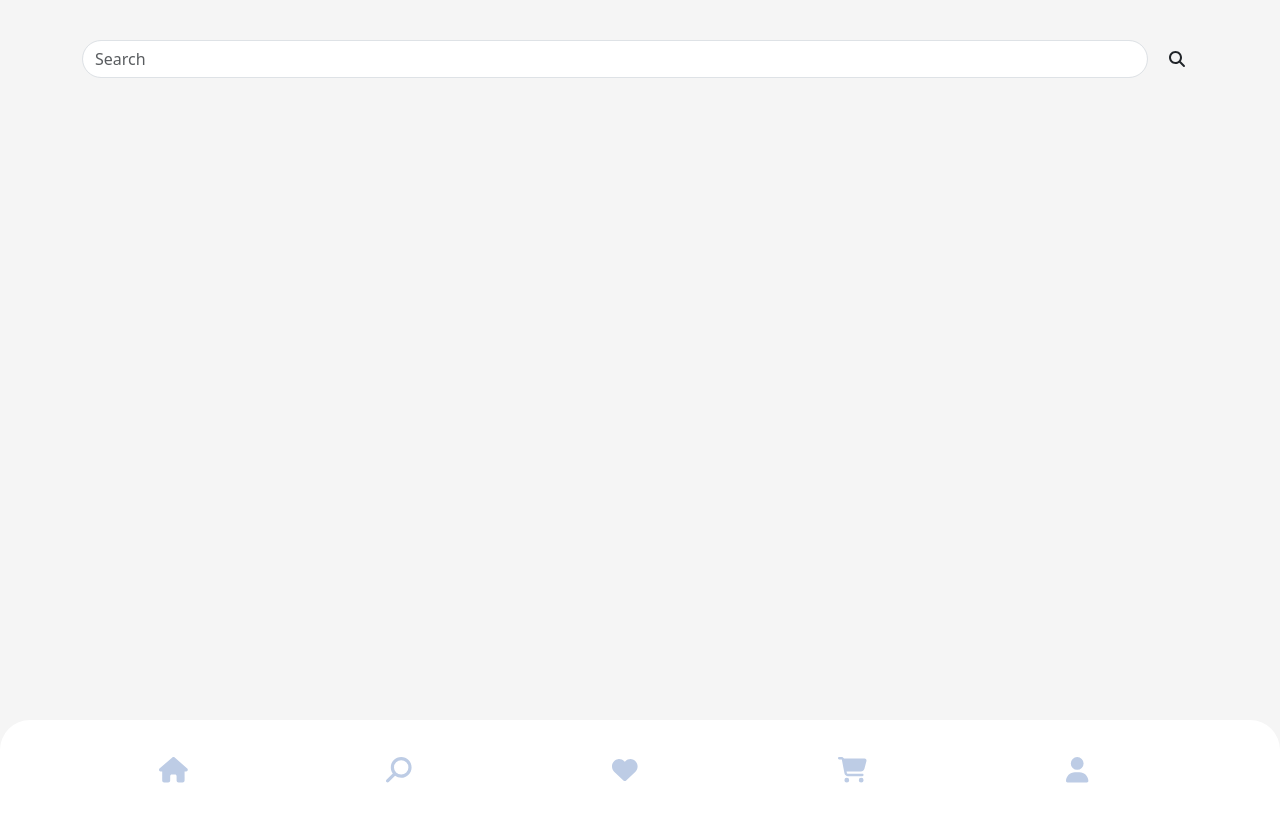
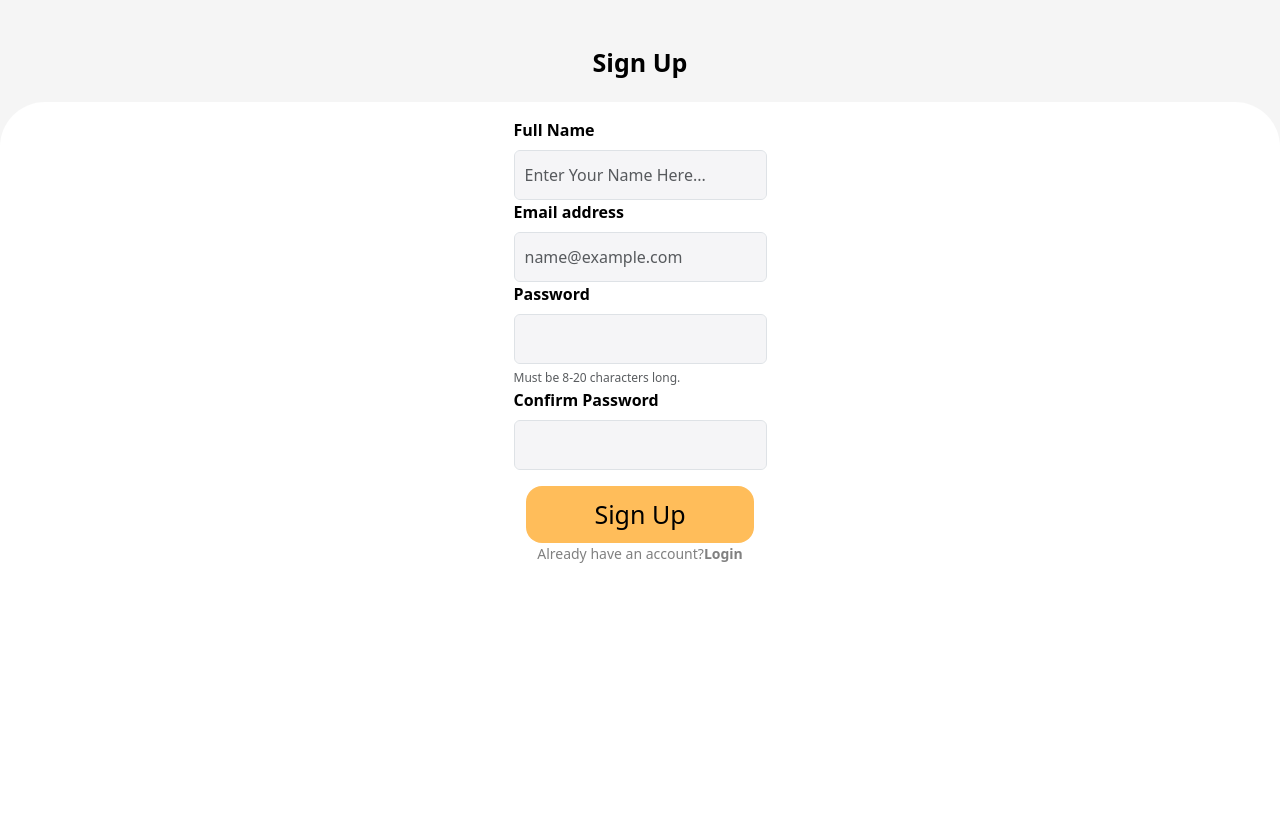
Before and after one commit to MarkBrianK/Happy-store-app, a React (Create React App) app: page / in a window 1280 px wide. Shown: the top 822 px of the page. Before the commit the page ends 800 px from the top, so only its background shows below. Built offline with nearby package versions, Linux system fonts and the light colour scheme.

Commit message:
added sign-up component

```diff
--- a/src/App.js
+++ b/src/App.js
@@ -1,6 +1,7 @@
 import React from "react";
-import SearchBar from "./Components/Shared/Search";
-import BottomNav from "./Components/Shared/BottomNav";
+// import SearchBar from "./Components/Shared/Search";
+// import BottomNav from "./Components/Shared/BottomNav";
+import SignupComponent from "./Components/Screens/SignUp";
 
 
 export default function App() {
@@ -12,9 +13,7 @@ export default function App() {
         paddingTop: "40px",
       }}
     >
-      <SearchBar />
-
-      <BottomNav />
+      <SignupComponent/>
 
     </div>
   );
--- a/src/Components/Screens/SignUp.js
+++ b/src/Components/Screens/SignUp.js
@@ -0,0 +1,90 @@
+import React, { useEffect } from "react";
+import TextRendering from "../Shared/TextRendering";
+import SheetModal from "../Shared/SheetModal";
+import InputField from "../Shared/InputField";
+import Button from "../Shared/Button";
+
+export default function SignupComponent() {
+
+  useEffect(() => {
+    document.body.style.overflow = 'hidden';
+    return () => {
+      document.body.style.overflow = 'unset';
+    };
+  }, []);
+
+  return (
+    <div style={{ overflow: "hidden" }}>
+      <div style={{marginTop:"4px",marginBottom:"20px"}}>
+        <TextRendering
+          style={{
+            display: "flex",
+            justifyContent: "center",
+            alignItems: "center",
+          }}
+        >
+          Sign Up
+        </TextRendering>
+      </div>
+      <div style={{overflow: "hidden",}}>
+        <SheetModal>
+            <div>
+              <form
+                style={{
+                  flexGrow: 1,
+                  display: "flex",
+                  justifyContent: "center",
+                  alignItems: "center",
+                }}
+              >
+                <InputField />
+              </form>
+            </div>
+            <div
+              style={{
+                width: "100%",
+                display: "flex",
+                flexDirection: "column",
+                alignItems: "center",
+              }}
+            >
+              <Button style={{ width: "80%", padding: "10px" }}>
+                <TextRendering
+                  style={{
+                    fontWeight: "normal",
+                    display: "flex",
+                    justifyContent: "center",
+                    alignItems: "center",
+                  }}
+                >
+                  Sign Up
+                </TextRendering>
+              </Button>
+              <TextRendering
+                style={{
+                  fontWeight: "normal",
+                  fontSize: 14,
+                  display: "flex",
+                  justifyContent: "center",
+                  alignItems: "center",
+                  color: "gray",
+                  marginBottom: "10px",
+                }}
+              >
+                Already have an account?
+                <span
+                  style={{
+                    fontWeight: "bold",
+                  }}
+                >
+                  Login
+                </span>
+              </TextRendering>
+            </div>
+        </SheetModal>
+      </div>
+    </div>
+  );
+}
+
+// Your SheetModal component remains unchanged
--- a/src/Components/Shared/Button.js
+++ b/src/Components/Shared/Button.js
@@ -1,4 +1,4 @@
-function Button({ children }) {
+function Button({ children,style }) {
   return (
     <div
       style={{
@@ -6,6 +6,7 @@ function Button({ children }) {
         padding: "10px 20px",
         borderRadius: "16px",
         cursor: "pointer",
+        ...style
       }}
     >
       {children}
--- a/src/Components/Shared/InputField.js
+++ b/src/Components/Shared/InputField.js
@@ -6,75 +6,72 @@ export default function InputField() {
   return (
     <div className="p-3">
       {/* firstName */}
-      <div className="mb-3">
+      <div>
         <label
-          htmlFor="exampleFormControlInput1"
+          htmlFor="firstNameInput"
           className="form-label"
           style={labelStyles}
         >
-          First Name
+          Full Name
         </label>
         <input
-          type="name"
-          className="form-control"
-          id="exampleFormControlInput1"
-          placeholder="Enter First Name Here..."
-          style={{ backgroundColor: COLORS.inputBackground }}
+          type="text"
+          className="form-control "
+          id="firstNameInput"
+          placeholder="Enter Your Name Here..."
+          style={{ backgroundColor: COLORS.inputBackground ,height: 50,padding:"10px" }}
         />
       </div>
-      {/* LastName */}
-      <div className="mb-3">
-        <label
-          htmlFor="exampleFormControlInput1"
-          className="form-label"
-          style={labelStyles}
-        >
-          Last Name
-        </label>
-        <input
-          type="name"
-          className="form-control"
-          id="exampleFormControlInput1"
-          placeholder="Enter Last Name Here..."
-          style={{ backgroundColor: COLORS.inputBackground }}
-        />
-      </div>
+
       {/* email */}
-      <div className="mb-3">
-        <label
-          htmlFor="exampleFormControlInput1"
-          className="form-label"
-          style={labelStyles}
-        >
+      <div>
+        <label htmlFor="emailInput" className="form-label" style={labelStyles}>
           Email address
         </label>
         <input
           type="email"
           className="form-control"
-          id="exampleFormControlInput1"
+          id="emailInput"
           placeholder="name@example.com"
-          style={{ backgroundColor: COLORS.inputBackground }}
+          style={{ backgroundColor: COLORS.inputBackground ,height: 50,padding:"10px" }}
         />
       </div>
-      {/* password  */}
+      {/* password */}
+      <div>
         <label
-        htmlFor="inputPassword6"
-        className="col-form-label"
+          htmlFor="passwordInput"
+          className="form-label"
           style={labelStyles}
         >
           Password
         </label>
         <input
           type="password"
-        id="inputPassword6"
+          id="passwordInput"
           className="form-control"
           aria-describedby="passwordHelpInline"
-        style={{ backgroundColor: COLORS.inputBackground }}
+          style={{ backgroundColor: COLORS.inputBackground ,height: 50,padding:"10px" }}
         />
-      <div className="col-auto">
-        <span id="passwordHelpInline" className="form-text">
+        <span id="passwordHelpInline" className="form-text" style={{fontSize:"12px",marginTop:"2px"}}>
           Must be 8-20 characters long.
         </span>
+      </div>
+      {/* confirm Password */}
+      <div>
+        <label
+          htmlFor="passwordInput"
+          className="form-label"
+          style={labelStyles}
+        >
+          Confirm Password
+        </label>
+        <input
+          type="password"
+          id="passwordInput"
+          className="form-control"
+          aria-describedby="passwordHelpInline"
+          style={{ backgroundColor: COLORS.inputBackground ,height: 50,padding:"10px" }}
+        />
       </div>
     </div>
   );
--- a/src/Components/Shared/SheetModal.js
+++ b/src/Components/Shared/SheetModal.js
@@ -1,25 +1,19 @@
 import COLORS from "../../Constants/Colors";
 
-export default function SheetModal({ children, style }) {
-  const combinedStyle = {
-    borderTopLeftRadius: "35px",
-    borderTopRightRadius: "35px",
+export default function SheetModal({ children }) {
+  const basicStyle = {
+    borderTopLeftRadius: "45px",
+    borderTopRightRadius: "45px",
     backgroundColor: COLORS.sheetModalBackground,
-    marginTop: "120px",
-    ...style,
+    display: "flex",
+    justifyContent: "center",
+    height: "100vh", // This will set the modal's height to 80% of the viewport height.
+    overflow: 'hidden' // In case the content is more, this will allow scrolling.
   };
 
   return (
-    <div>
-      <div
-        className="modal fade show d-block opacity-60 h-80"
-        id="exampleModal"
-        tabIndex="-1"
-        aria-labelledby="exampleModalLabel"
-        style={combinedStyle}
-      >
-        <div className="modal-dialog">{children}</div>
-      </div>
+    <div style={basicStyle}>
+      <div>{children}</div>
     </div>
   );
 }
--- a/src/Components/Shared/TextRendering.js
+++ b/src/Components/Shared/TextRendering.js
@@ -1,8 +1,15 @@
 import COLORS from "../../Constants/Colors";
 
-export default function TextRendering({ children }) {
+export default function TextRendering({ children, style }) {
   return (
-    <div style={{ color: COLORS.blackColor, fontSize: 25, fontWeight: "bold" }}>
+    <div
+      style={{
+        color: COLORS.blackColor,
+        fontSize: 25,
+        fontWeight: "bold",
+        ...style,
+      }}
+    >
       {children}
     </div>
   );
--- /dev/null
+++ b/src/Styles/signIn.module.css
@@ -0,0 +1,6 @@
+.flexContainer {
+    display: flex;
+    justify-content: center;
+    align-items: center;
+    height: 100vh;  /* This assumes you want to center vertically based on the entire viewport height. */
+  }
```
Also changed, not shown: src/Components/Screens/SignIn.js (+8 -10 lines). Lines whose indentation alone changed are shown as unchanged.
